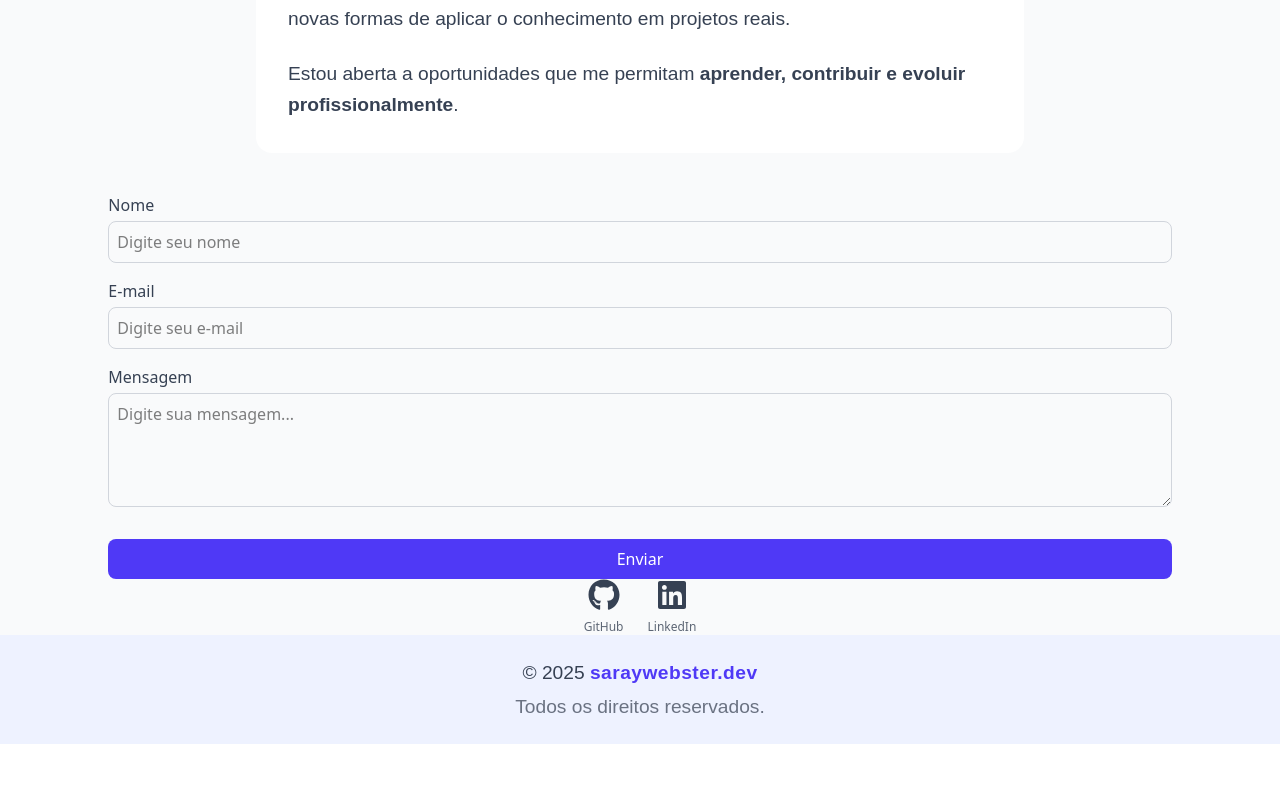
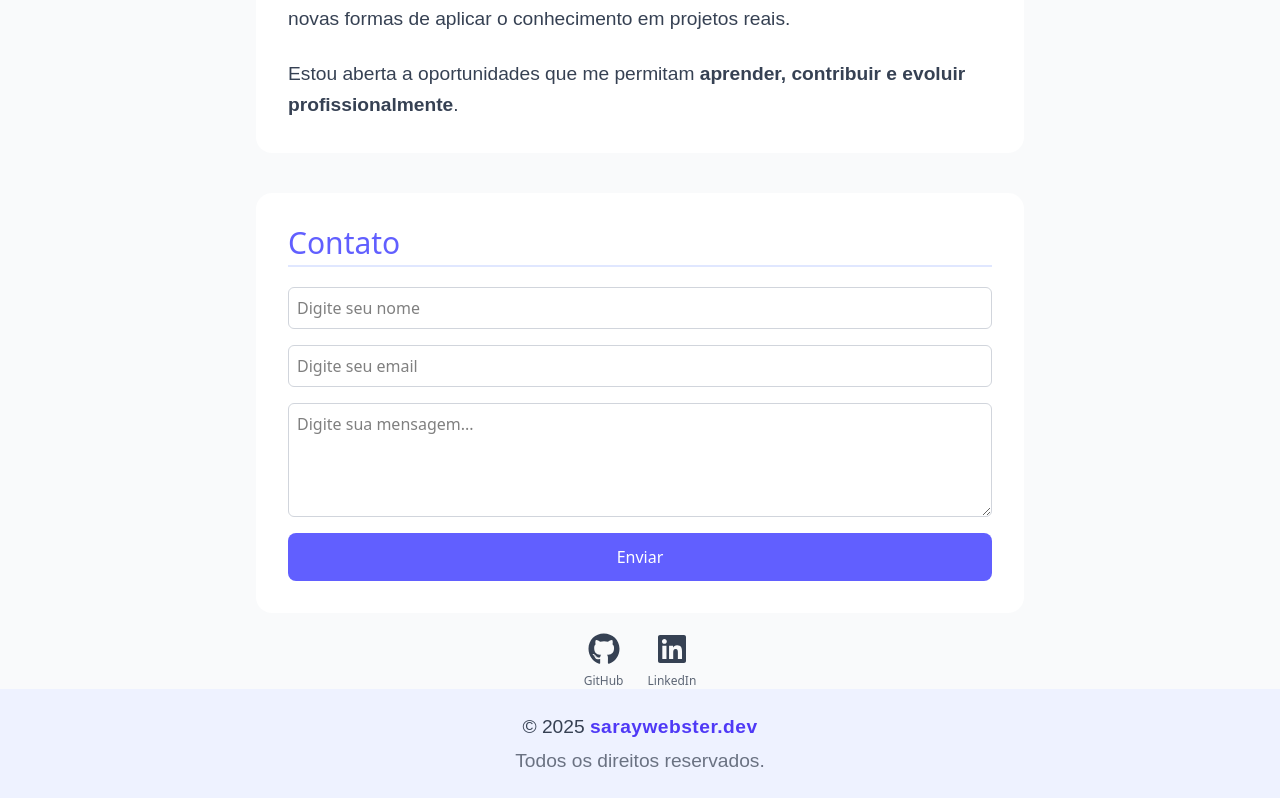
Before and after one commit to saraywebster/minimalist-portfolio, a React (Vite) app: page / in a window 1280 px wide. Shown: the part 551-1349 px from the top of the page. Before the commit the page ends 1295 px from the top, so only its background shows below. Built offline with nearby package versions, Linux system fonts and the light colour scheme; a web font is replaced by a local one.

Commit message:
:construction: validate contact

```diff
--- a/src/components/about/text_about.tsx
+++ b/src/components/about/text_about.tsx
@@ -1,10 +1,7 @@
 export const TextAbout = () => {
   return (
     <section className="w-full max-w-3xl mx-auto p-8 bg-white rounded-2xl space-y-6">
-      <h2
-        className="text-3xl font-light text-indigo-500 border-b-2 border-indigo-100 pb-2"
-        style={{ fontFamily: "var(--font-body)" }}
-      >
+      <h2 className="text-3xl font-light text-indigo-500 border-b-2 border-indigo-100 pb-2">
         Sobre Mim
       </h2>
 
--- a/src/components/contact/contact.tsx
+++ b/src/components/contact/contact.tsx
@@ -1,10 +1,9 @@
 import { Form } from "./form";
 import { IconsContact } from "./icons";
-
 export const Contact = () => {
   return (
     <>
-      <section className="flex flex-col justify-center w-full">
+      <section className="flex flex-col justify-center w-full space-y-5">
         <Form />
         <IconsContact />
       </section>
--- a/src/components/contact/form.tsx
+++ b/src/components/contact/form.tsx
@@ -1,9 +1,183 @@
-import { InputContact } from "./input_field";
+import React, { useEffect, useState } from "react";
+import { FaSpinner } from "react-icons/fa";
 
 export const Form = () => {
+  {
+    /* STATES */
+  }
+  const [formData, setFormData] = useState({
+    name: "",
+    email: "",
+    message: "",
+  });
+
+  const [erros, setErrors] = useState({
+    name: "",
+    email: "",
+    message: "",
+  });
+
+  const [isSubmitted, setIsSubmitted] = useState(false);
+  const [showMessage, setShowMessage] = useState(false);
+  const [fadeOut, setFadeOut] = useState(false);
+
+  const handleChange = (
+    event: React.ChangeEvent<HTMLInputElement | HTMLTextAreaElement>
+  ) => {
+    const { name, value } = event.target;
+    setFormData((prev) => ({
+      ...prev,
+      [name]: value,
+    }));
+  };
+
+  const validateForm = () => {
+    let newErros = {
+      name: "",
+      email: "",
+      message: "",
+    };
+
+    let isValid = true;
+
+    if (formData.name.trim() === "") {
+      newErros.name = "O nome é obrigatório";
+      isValid = false;
+    }
+
+    if (formData.email.trim() === "") {
+      newErros.email = "O email é obrigatório";
+      isValid = false;
+    }
+
+    if (!/^\S+@\S+\.\S+$/.test(formData.email)) {
+      newErros.email = "O email é inválido";
+      isValid = false;
+    }
+
+    if (formData.message.trim() === "") {
+      newErros.message = "A mensagem é obrigatória";
+      isValid = false;
+    }
+
+    setErrors(newErros);
+    return { isValid, newErros };
+  };
+  const handleSubmit = (event: React.FormEvent) => {
+    event.preventDefault();
+
+    const { isValid } = validateForm();
+
+    if (isValid === false) {
+      return;
+    }
+
+    setIsSubmitted(true);
+    setShowMessage(true);
+    setFormData({ name: "", email: "", message: "" });
+  };
+
+  useEffect(() => {
+    if (isSubmitted) {
+      setFadeOut(false);
+
+      const fadeTimer = setTimeout(() => {
+        setFadeOut(true);
+      }, 2500);
+
+      const removeTimer = setTimeout(() => {
+        setIsSubmitted(false);
+        setShowMessage(false);
+      }, 3000);
+
+      return () => {
+        clearTimeout(fadeTimer);
+        clearTimeout(removeTimer);
+      };
+    }
+  }, [isSubmitted]);
+
+  {
+    /*JSX*/
+  }
   return (
-    <>
-      <InputContact />
-    </>
+    <section className="w-full max-w-3xl mx-auto p-8 bg-white rounded-2xl space-y-5">
+      <h1 className="text-3xl font-light text-indigo-500 border-b-2 border-indigo-100 pb-1">
+        Contato
+      </h1>
+      <form
+        onSubmit={handleSubmit}
+        className="flex flex-col justify-center items-center"
+      >
+        <input
+          type="text"
+          name="name"
+          placeholder="Digite seu nome"
+          value={formData.name}
+          onChange={handleChange}
+          className="w-full p-2 border border-gray-300 rounded-md focus:outline-none focus:ring-2 focus:ring-indigo-500 mb-4"
+        />
+
+        {erros.name && (
+          <span className="text-red-500 text-sm bg-red-50 p-1">
+            {erros.name}
+          </span>
+        )}
+
+        <input
+          type="email"
+          name="email"
+          placeholder="Digite seu email"
+          value={formData.email}
+          onChange={handleChange}
+          className="w-full p-2 border border-gray-300 rounded-md focus:outline-none focus:ring-2 focus:ring-indigo-500 mb-4"
+        />
+        {erros.email && (
+          <span className="text-red-500 text-sm bg-red-50">{erros.email}</span>
+        )}
+
+        <textarea
+          name="message"
+          rows={4}
+          placeholder="Digite sua mensagem..."
+          value={formData.message}
+          onChange={handleChange}
+          disabled={isSubmitted}
+          className="w-full p-2 border border-gray-300 rounded-md focus:outline-none focus:ring-2 focus:ring-indigo-500 mb-4"
+        />
+        {erros.message && (
+          <span className="text-red-500 text-sm bg-red-50">
+            {erros.message}
+          </span>
+        )}
+
+        <button
+          type="submit"
+          className={`w-full p-3 text-white rounded-lg cursor-pointer transition-all duration-300 ease-in-out ${
+            isSubmitted
+              ? "bg-gray-400 cursor-not-allowed"
+              : "bg-indigo-500 hover:bg-indigo-700"
+          }`}
+        >
+          {isSubmitted ? (
+            <span className="flex items-center justify-center">
+              <FaSpinner className="animate-spin h-5 w-5" />
+            </span>
+          ) : (
+            "Enviar"
+          )}
+        </button>
+
+        {showMessage && (
+          <p
+            className={`m-5 p-2 bg-green-50 text-green-600 opacity-100 transition-opacity duration-1000 ease-in-out ${
+              fadeOut ? "opacity-0" : "opacity-100"
+            }`}
+          >
+            Mensagem enviada com sucesso!
+          </p>
+        )}
+      </form>
+    </section>
   );
 };
--- a/src/components/contact/input_field.tsx
+++ /dev/null
@@ -1,141 +0,0 @@
-import { useState } from "react";
-
-const InputField = ({
-  label,
-  type,
-  name,
-  placeholder,
-  value,
-  onChange,
-  onBlur,
-  error,
-}: any) => {
-  return (
-    <div className="flex flex-col w-full">
-      <label className="text-gray-700 text-left mb-1">{label}</label>
-      <input
-        type={type}
-        name={name}
-        placeholder={placeholder}
-        value={value}
-        onChange={onChange}
-        onBlur={onBlur}
-        className={`w-full p-2 border rounded-lg focus:outline-none focus:ring-2 focus:ring-indigo-500 ${
-          error ? "border-red-500" : "border-gray-300"
-        }`}
-      />
-      {error && <p className="text-red-500 text-sm mt-1">{error}</p>}
-    </div>
-  );
-};
-
-export const InputContact = () => {
-  const [formData, setFormData] = useState({
-    name: "",
-    email: "",
-    message: "",
-  });
-
-  const [errors, setErrors] = useState({});
-
-  const validateField = (name, value) => {
-    let error = "";
-
-    switch (name) {
-      case "name":
-        if (!value.trim()) error = "O nome é obrigatório.";
-        break;
-      case "email":
-        if (!value.trim()) error = "O e-mail é obrigatório.";
-        else if (!/\S+@\S+\.\S+/.test(value))
-          error = "Digite um e-mail válido.";
-        break;
-      case "message":
-        if (value.trim().length < 5)
-          error = "A mensagem deve ter pelo menos 5 caracteres.";
-        break;
-      default:
-        break;
-    }
-
-    setErrors((prev) => ({ ...prev, [name]: error }));
-  };
-
-  const handleChange = (e) => {
-    const { name, value } = e.target;
-    setFormData((prev) => ({ ...prev, [name]: value }));
-  };
-
-  const handleBlur = (e) => {
-    const { name, value } = e.target;
-    validateField(name, value);
-  };
-
-  const handleSubmit = (e) => {
-    e.preventDefault();
-
-    // Validação de todos os campos ao enviar
-    Object.keys(formData).forEach((field) =>
-      validateField(field, formData[field])
-    );
-
-    if (Object.values(errors).some((err) => err)) {
-      console.log("Erro no formulário", errors);
-      return;
-    }
-
-    console.log("Formulário enviado:", formData);
-    alert("Mensagem enviada com sucesso!");
-  };
-
-  return (
-    <form
-      onSubmit={handleSubmit}
-      className="flex flex-col justify-center w-full gap-4"
-    >
-      <InputField
-        label="Nome"
-        type="text"
-        name="name"
-        placeholder="Digite seu nome"
-        value={formData.name}
-        onChange={handleChange}
-        onBlur={handleBlur}
-        error={errors.name}
-      />
-      <InputField
-        label="E-mail"
-        type="email"
-        name="email"
-        placeholder="Digite seu e-mail"
-        value={formData.email}
-        onChange={handleChange}
-        onBlur={handleBlur}
-        error={errors.email}
-      />
-      <div className="flex flex-col w-full">
-        <label className="text-gray-700 text-left mb-1">Mensagem</label>
-        <textarea
-          name="message"
-          placeholder="Digite sua mensagem..."
-          value={formData.message}
-          onChange={handleChange}
-          onBlur={handleBlur}
-          rows={4}
-          className={`w-full p-2 border rounded-lg focus:outline-none focus:ring-2 focus:ring-indigo-500 ${
-            errors.message ? "border-red-500" : "border-gray-300"
-          }`}
-        />
-        {errors.message && (
-          <p className="text-red-500 text-sm mt-1">{errors.message}</p>
-        )}
-      </div>
-      <button
-        type="submit"
-        className="mt-4 w-full p-2 bg-indigo-600 text-white rounded-lg hover:bg-indigo-700 transition-all"
-      >
-        Enviar
-      </button>
-    </form>
-  );
-};
```
Also changed, not shown: 1 other file (tests, documents, lock files or other folders).
